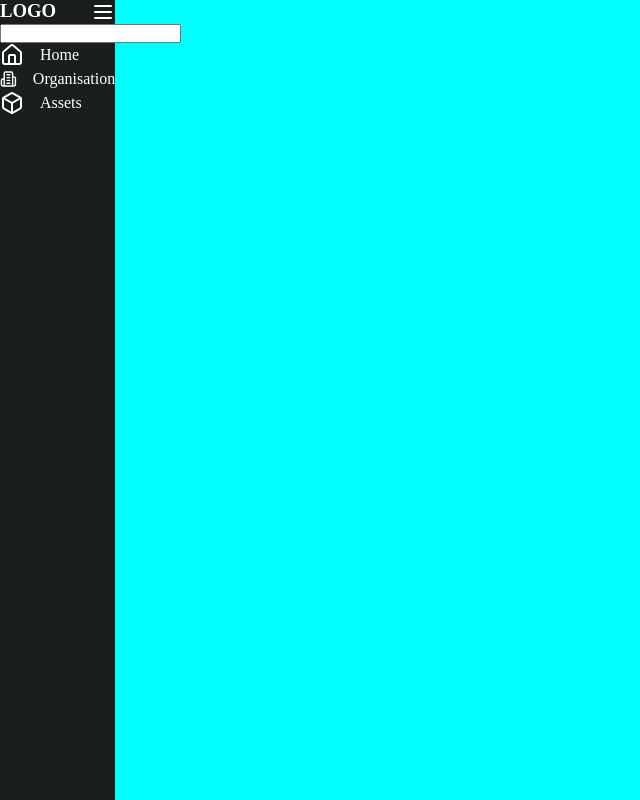
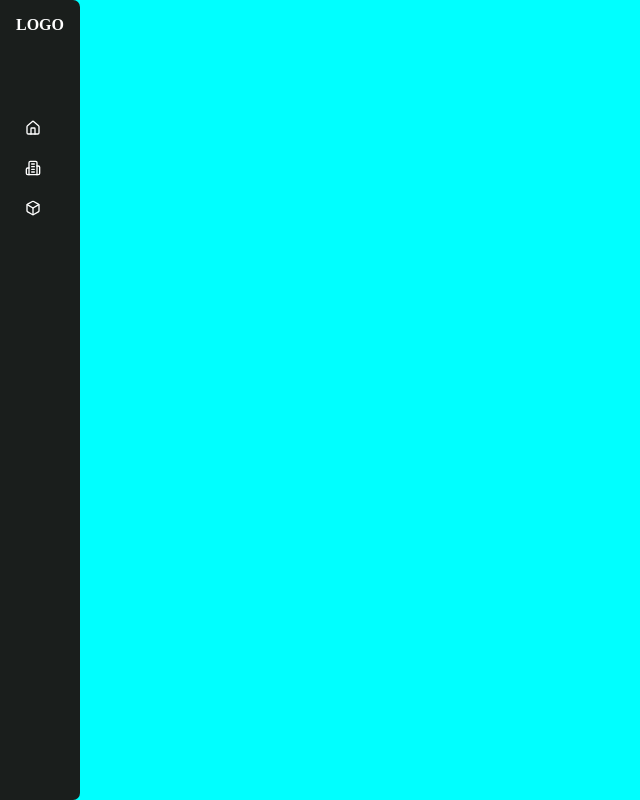
Before and after one commit to Dibyas98/carbon_cell_Assessment, a React (Vite) app: page / in a window 768 px wide. Shown: the whole page, without its empty margins (0-640 px from the left). Built offline with nearby package versions, Linux system fonts and the light colour scheme.

Commit message:
navabar responsive add

```diff
--- a/src/App.css
+++ b/src/App.css
@@ -2,19 +2,48 @@
     width: 100%;
     background-color: aqua;
     height: 100vh;
+    display: flex;
+
 }
 
 .navbar{
     width: 15%;
     height: 100%;
     background-color: #1A1E1C;
+    padding: 1rem 1rem;
+    border-radius: 0 7px 7px 0;
 }
 .navbar_logo_section{
     display: flex;
     justify-content: space-between;
 }
+.navbar_logo_section h3{
+    font-size: 1rem;
+}
 .navbar_menu_section{
-
+ display: flex;
+ justify-content: center;
+}
+.navbar_input_section{
+    padding: 2rem 0;
+    height: 100px;
+}
+.search{
+    width: 100%;
+}
+.search_input{
+    width: 100%;
+    height: 30px;
+    border-radius: 3px;
+    border: none;
+    outline: none;
+    padding: 0 0 0 10px;
+}
+.navbar_menu_ul{
+    display: flex;
+    flex-direction: column;
+    gap: 1rem;
+    width: 70%;
 }
 .navbar_menu_list{
     display: flex;
@@ -22,12 +51,58 @@
     gap: 1rem;
     color: white;
 }
+.navbar_menu_ul li{
+    list-style: none;
+}
 .navbar_menu_list_icon{
     color: white;
+    width: 1rem;
+}
+.navbar_menu_list span{
+    width: 100px;
+    overflow: hidden;
+    text-overflow: ellipsis;
+    white-space: nowrap;
 }
 
-@media screen and (max-width:640px){
+@media screen and (max-width:425px){
+    .screen{
+        flex-direction: column;
+    }
+    .navbar{
+        width: 100%;
+        height: fit-content;
+        padding: 5px 5px;
+    }
+
     .navbar_input_section{
         display: none;
     }
+    .navbar_menu_section{
+        display: none;
+    }
 }
+
+@media screen and (min-width:426px) and (max-width:840px){
+    .navbar{
+        width: fit-content;
+    }
+    .navbar_menu_list{
+        justify-content: center;
+    }
+    .navbar_menu_list>span{
+        display: none;
+    }
+    .navbar_input_section{
+        display: none;
+    }
+    .navbar_menu_section{
+        justify-content: start;
+    }
+    .navbar_logo_section{
+        height: 100px;
+    }
+    .navbar_logo_section .burgur{
+        display: none;
+    }
+}
--- a/src/component/Input.jsx
+++ b/src/component/Input.jsx
@@ -3,7 +3,7 @@ import React from 'react'
 export default function Input(props) {
   return (
     <div className={`${props.class}`}>
-      <input type={props.type} value={props.value}/>
+      <input type={props.type} value={props.value} className='search_input'/>
     </div>
   )
 }
--- a/src/component/Navbar.jsx
+++ b/src/component/Navbar.jsx
@@ -26,16 +26,16 @@ export default function Navbar() {
     <div className="navbar">
       <div className="navbar_logo_section">
         <h3>LOGO</h3>
-        <Menu></Menu>
+        <Menu className="burgur"></Menu>
       </div>
       <div className="navbar_input_section">
-        <Input type={"text"}></Input>
+        <Input type={"text"} class={"search"}></Input>
       </div>
-      <div>
-        <ul cla>
+      <div className="navbar_menu_section">
+        <ul className="navbar_menu_ul">
             {
                 menu.map((ele) =>{
-                    return <Menu_Button icon={ele.icon} menu={ele.name} class={'navbar_menu_list'}></Menu_Button>
+                    return <li><Menu_Button icon={ele.icon} menu={ele.name} class={'navbar_menu_list'}></Menu_Button></li>
                 })
             }
         </ul>
```
